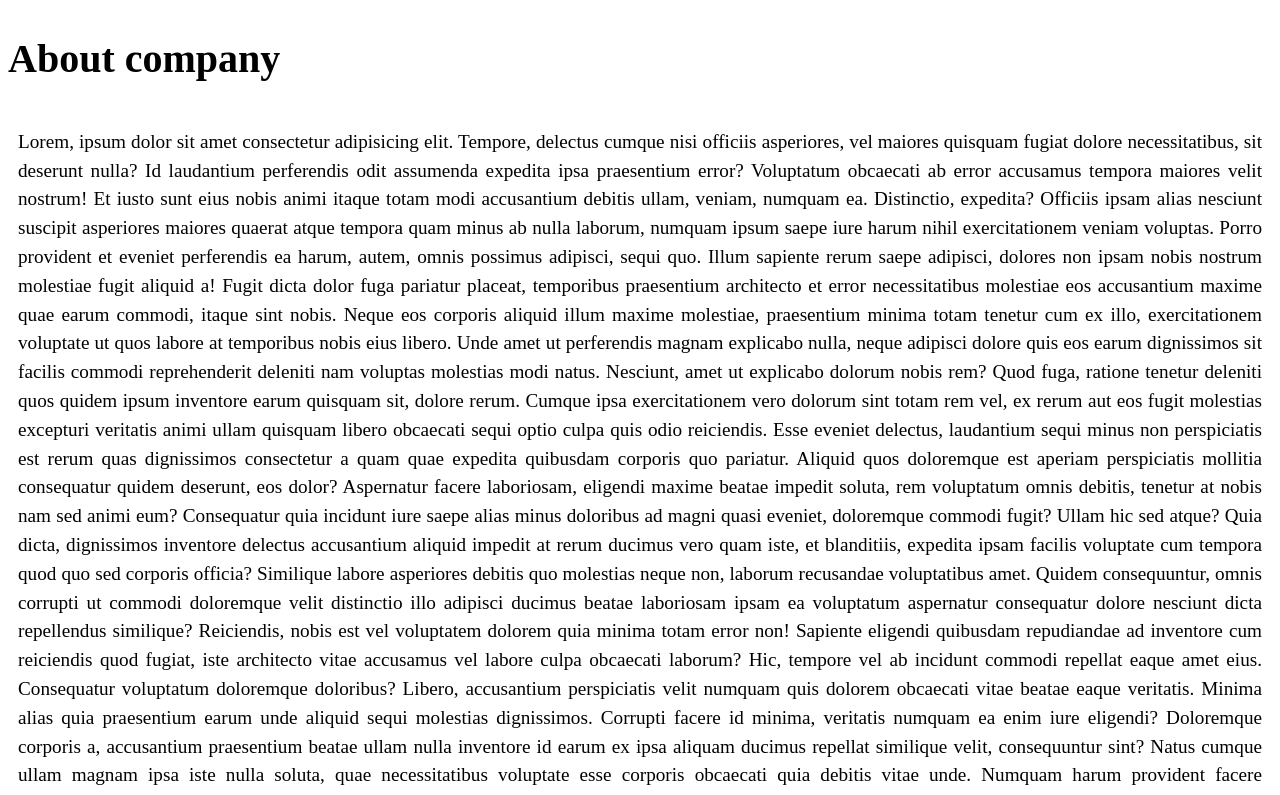
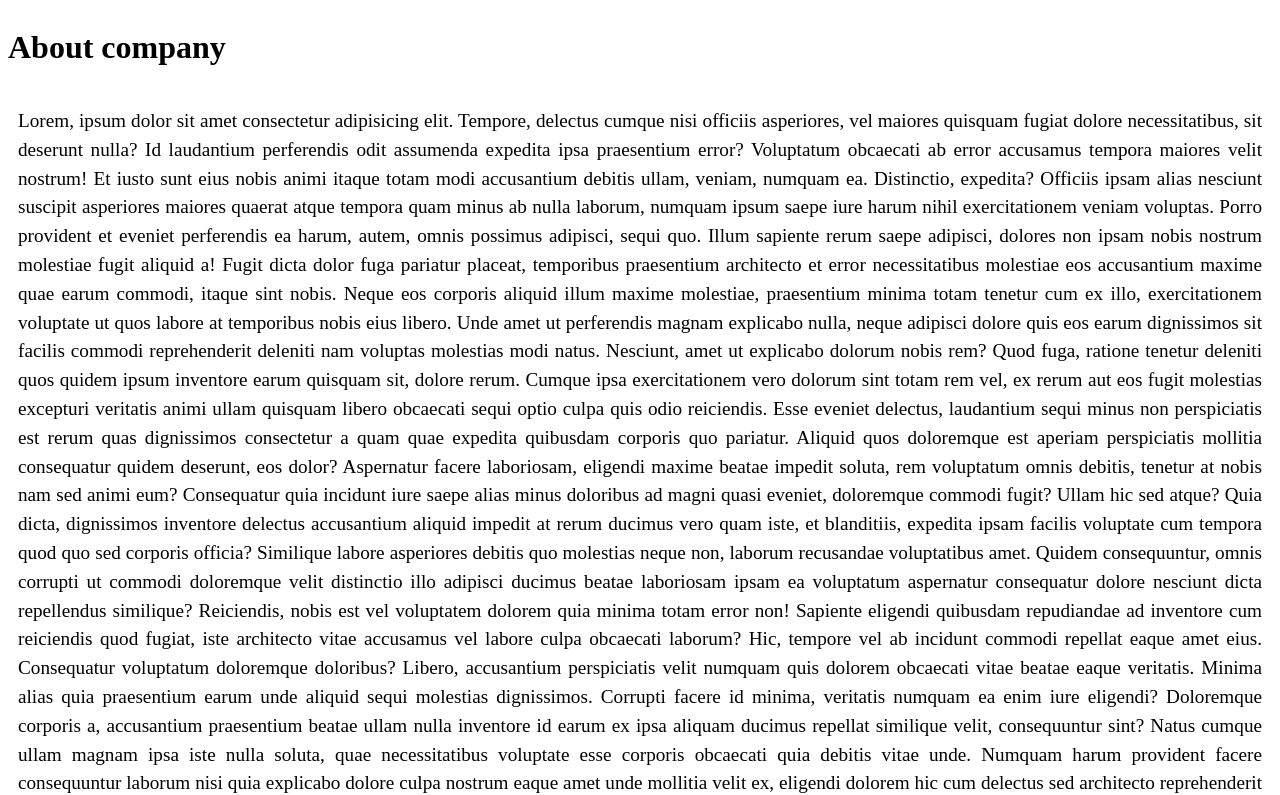
Before and after one commit to AleksFominova/FE, a plain HTML site: page lessons/menu.html in a window 1280 px wide. Shown: the top 795 px of the page. Drawn offline with Linux system fonts and the light colour scheme.

Commit message:
Что-то сделала

```diff
--- a/lessons/menu.html
+++ b/lessons/menu.html
@@ -87,9 +87,7 @@
         text-align: justify;
         padding: 0 10px;
     }
-    h1{
-        font-size: 2.5rem;
-    }
+
   </style>
   <body>
     <aside class="sidebar"></aside>
```
